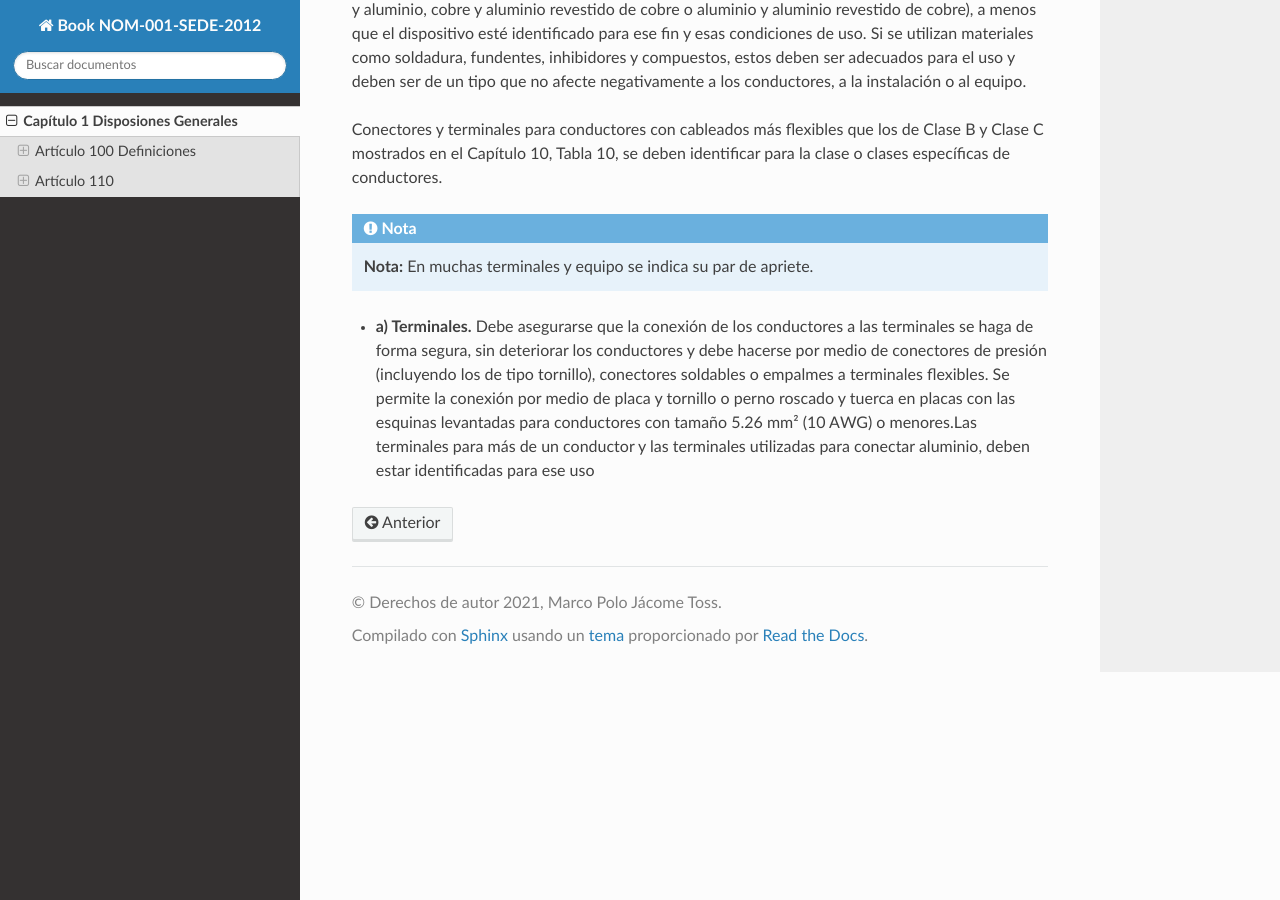
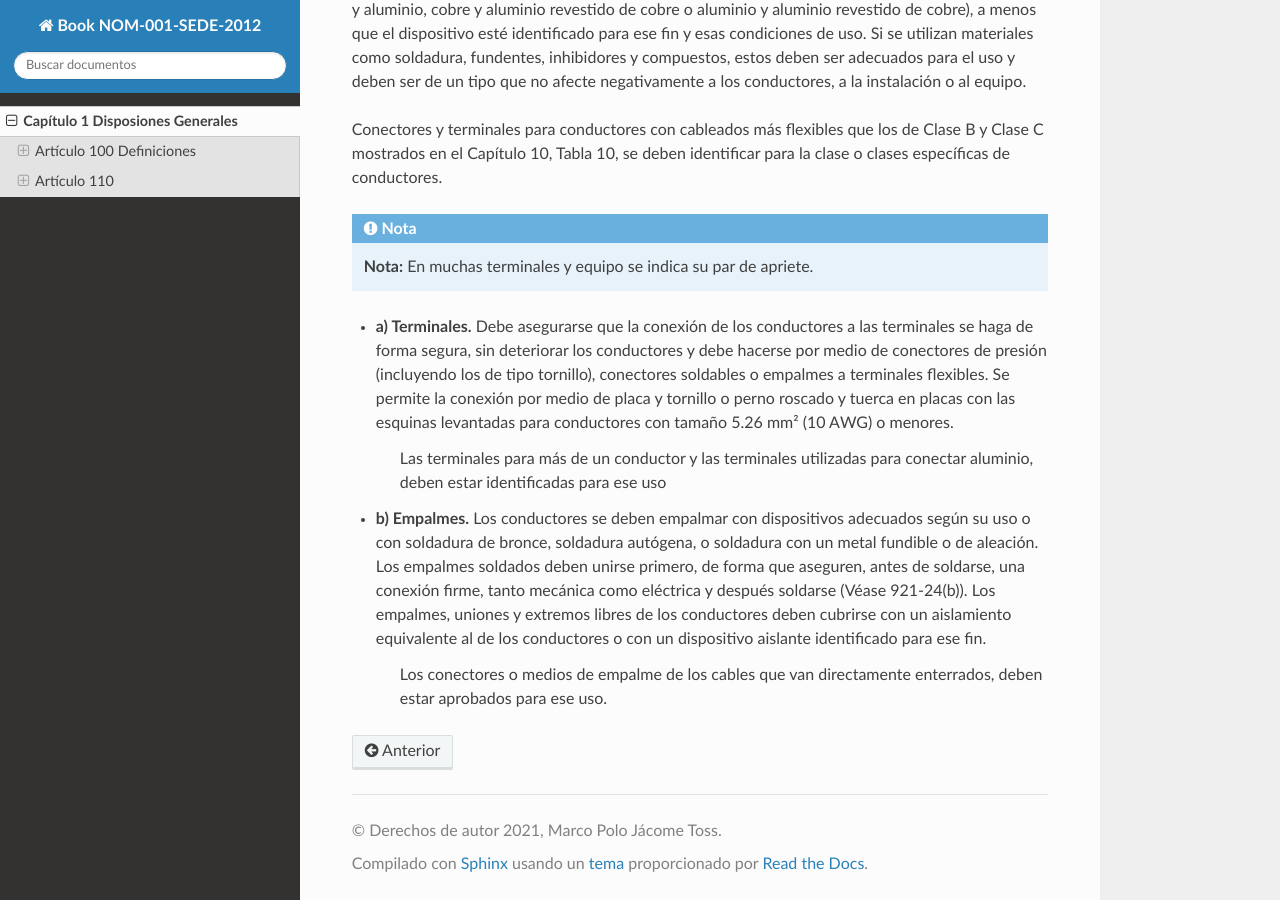
Before and after one commit to jacometoss/Book-NOM-001-SEDE-2012, a Sphinx documentation site: the page built from docs/100/index.rst, in a window 1280 px wide and 900 px high, scrolled down 19427 px. Built offline with Sphinx 7.4.7 and the Read the Docs theme 2.0.0, drawn with Linux system fonts in a browser that asks for light colours.

Commit message:
Add files via upload

```diff
--- a/docs/100/index.rst
+++ b/docs/100/index.rst
@@ -430,4 +430,10 @@ Conectores y terminales para conductores con cableados más flexibles que los de
 .. note::
 	**Nota:** En muchas terminales y equipo se indica su par de apriete.
 
-* **a) Terminales.** Debe asegurarse que la conexión de los conductores a las terminales se haga de forma segura, sin deteriorar los conductores y debe hacerse por medio de conectores de presión (incluyendo los de tipo tornillo), conectores soldables o empalmes a terminales flexibles. Se permite la conexión por medio de placa y tornillo o perno roscado y tuerca en placas con las esquinas levantadas para conductores con tamaño 5.26 mm² (10 AWG) o menores.Las terminales para más de un conductor y las terminales utilizadas para conectar aluminio, deben estar identificadas para ese uso
+* **a) Terminales.** Debe asegurarse que la conexión de los conductores a las terminales se haga de forma segura, sin deteriorar los conductores y debe hacerse por medio de conectores de presión (incluyendo los de tipo tornillo), conectores soldables o empalmes a terminales flexibles. Se permite la conexión por medio de placa y tornillo o perno roscado y tuerca en placas con las esquinas levantadas para conductores con tamaño 5.26 mm² (10 AWG) o menores.
+
+	Las terminales para más de un conductor y las terminales utilizadas para conectar aluminio, deben estar identificadas para ese uso
+
+* **b) Empalmes.** Los conductores se deben empalmar con dispositivos adecuados según su uso o con soldadura de bronce, soldadura autógena, o soldadura con un metal fundible o de aleación. Los empalmes soldados deben unirse primero, de forma que aseguren, antes de soldarse, una conexión firme, tanto mecánica como eléctrica y después soldarse (Véase 921-24(b)). Los empalmes, uniones y extremos libres de los conductores deben cubrirse con un aislamiento equivalente al de los conductores o con un dispositivo aislante identificado para ese fin.
+
+	Los conectores o medios de empalme de los cables que van directamente enterrados, deben estar aprobados para ese uso.
```
